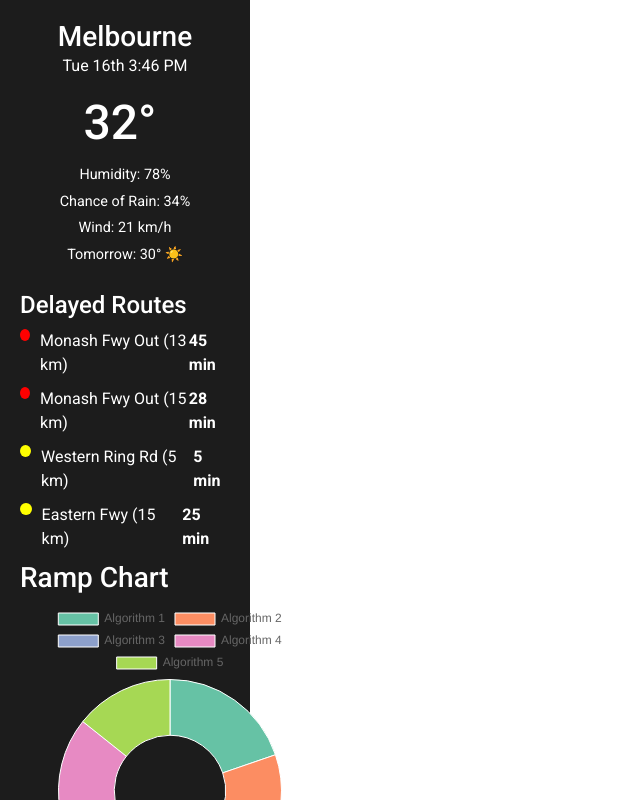
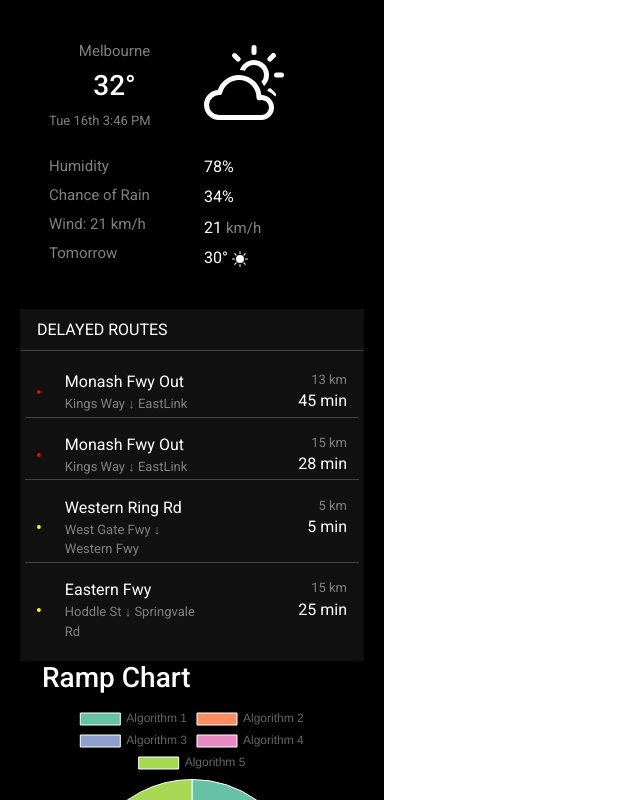
Before and after one commit to suhaniqld/sidebar-dashboard, a React (Create React App) app: page / in a window 1280 px wide. Shown: the top 800 px of the page, without its empty margins (0-640 px from the left). Built offline with nearby package versions, Linux system fonts and the light colour scheme.

Commit message:
add more changes

```diff
--- a/package.json
+++ b/package.json
@@ -13,8 +13,10 @@
     "bootstrap": "^5.3.3",
     "chart.js": "^4.4.4",
     "react": "^18.3.1",
+    "react-bootstrap": "^2.10.4",
     "react-chartjs-2": "^5.2.0",
     "react-dom": "^18.3.1",
+    "react-icons": "^5.3.0",
     "react-scripts": "5.0.1",
     "typescript": "^4.9.5",
     "web-vitals": "^2.1.4"
--- a/src/components/Rampchart.tsx
+++ b/src/components/Rampchart.tsx
@@ -1,6 +1,6 @@
 import React, { useEffect, useState } from "react";
 import { Doughnut } from "react-chartjs-2";
-import getRampAlgorithms from "../services/rampApi"; // Assuming your API is in the same folder
+import getRampAlgorithms from "../services/rampApi";
 import {
   Chart as ChartJS,
   ArcElement,
--- a/src/components/Sidebar.tsx
+++ b/src/components/Sidebar.tsx
@@ -2,45 +2,123 @@
 import React from "react";
 import "../styles/sidebar.css";
 import RampChart from "./Rampchart";
+import { Container, Row, Col, Card } from "react-bootstrap";
+import { BsCloudSun, BsFillSunFill, BsFillCircleFill } from "react-icons/bs"; // Bootstrap icons
+
+const routesData = [
+  {
+    id: 1,
+    route: "Monash Fwy Out",
+    distance: "13 km",
+    time: "45 min",
+    subRoutes: ["Kings Way", "EastLink"],
+    color: "red",
+  },
+  {
+    id: 2,
+    route: "Monash Fwy Out",
+    distance: "15 km",
+    time: "28 min",
+    subRoutes: ["Kings Way", "EastLink"],
+    color: "red",
+  },
+  {
+    id: 3,
+    route: "Western Ring Rd",
+    distance: "5 km",
+    time: "5 min",
+    subRoutes: ["West Gate Fwy", "Western Fwy"],
+    color: "yellow",
+  },
+  {
+    id: 4,
+    route: "Eastern Fwy",
+    distance: "15 km",
+    time: "25 min",
+    subRoutes: ["Hoddle St", "Springvale Rd"],
+    color: "yellow",
+  },
+];
+
+const WeatherCard = () => {
+  return (
+    <Container className="d-flex justify-content-center align-items-center weather-container">
+      <Card className="weather-card">
+        <Card.Body>
+          <Row>
+            <Col>
+              <p className="text-small text-center">Melbourne</p>
+              <h3 className="text-center">32°</h3>
+              <p className="text-extra-small">Tue 16th 3:46 PM</p>
+            </Col>
+            <Col>
+              <BsCloudSun size={80} />
+            </Col>
+          </Row>
+
+          <Row className="text-start details">
+            <Col>
+              <p className="text-small">Humidity</p>
+              <p className="text-small">Chance of Rain</p>
+              <p className="text-small">Wind: 21 km/h</p>
+              <p className="text-small">Tomorrow</p>
+            </Col>
+            <Col>
+              <p>78%</p>
+              <p>34%</p>
+              <p>
+                21 <span className="text-small"> km/h</span>
+              </p>
+              <p>
+                30° <BsFillSunFill />
+              </p>
+            </Col>
+          </Row>
+        </Card.Body>
+      </Card>
+    </Container>
+  );
+};
+
+const DelayedRoutesCard = () => {
+  return (
+    <Container className="d-flex justify-content-center align-items-center delayed-routes-container">
+      <Card>
+        <Card.Header className="text-start">DELAYED ROUTES</Card.Header>
+        <Card.Body>
+          {routesData.map((route) => (
+            <Row  key={route.id}>
+              <Col xs={1} className="d-flex align-items-center">
+                <BsFillCircleFill color={route.color} />
+              </Col>
+              <Col xs={6}>
+                <div>{route.route}</div>
+                <div className="text-extra-small">
+                  {route.subRoutes.join(" \u2193 ")}
+                </div>
+              </Col>
+              <Col xs={5} className="text-end">
+                <div className="text-extra-small">
+                  {route.distance}
+                </div>
+                <div>
+                  {route.time}
+                </div>
+              </Col>
+            </Row>
+          ))}
+        </Card.Body>
+      </Card>
+    </Container>
+  );
+};
 
 const Sidebar: React.FC = () => {
   return (
     <div className="sidebar-container">
-      <div className="weather-section">
-        <div className="weather-header">
-          <h3>Melbourne</h3> <p>Tue 16th 3:46 PM</p>
-        </div>
-        <div className="temperature">
-          <h1>32°</h1>
-          <div className="weather-icon">
-            <i className="bi bi-cloud-sun"></i>
-          </div>
-        </div>
-        <div className="weather-details">
-          <p>Humidity: 78%</p> <p>Chance of Rain: 34%</p> <p>Wind: 21 km/h</p>
-          <p>Tomorrow: 30° ☀️</p>
-        </div>
-      </div>
-      <div className="routes-section">
-        <h4>Delayed Routes</h4>
-        <div className="route-item">
-          <span className="dot red"></span> Monash Fwy Out (13 km)
-          <span className="time">45 min</span>
-        </div>
-        <div className="route-item">
-          <span className="dot red"></span> Monash Fwy Out (15 km)
-          <span className="time">28 min</span>
-        </div>
-        <div className="route-item">
-          <span className="dot yellow"></span> Western Ring Rd (5 km)
-          <span className="time">5 min</span>
-        </div>
-        <div className="route-item">
-          <span className="dot yellow"></span> Eastern Fwy (15 km)
-          <span className="time">25 min</span>
-        </div>
-      </div>
-      <RampChart/>
+      {WeatherCard()}
+      {DelayedRoutesCard()}
+      <RampChart />
     </div>
   );
 };
--- a/src/index.css
+++ b/src/index.css
@@ -1,3 +1,4 @@
+/* Use google font roboto globally  */
 @import url('https://fonts.googleapis.com/css2?family=Roboto:wght@300;400;500;700&display=swap');
 
 body {
--- a/src/styles/sidebar.css
+++ b/src/styles/sidebar.css
@@ -1,20 +1,53 @@
+p {
+    margin-bottom: 0.4rem;
+}
+
 .sidebar-container {
-    background-color: #1c1c1c;
+    background-color: #000;
     color: #ffffff;
     padding: 20px;
-    width: 250px;
+    width: 30%;
     height: 100vh;
     display: flex;
     flex-direction: column;
     justify-content: space-between;
 }
 
-.weather-section {
-    text-align: center;
+.weather-container, .delayed-routes-container {
+    height: 100vh;
 }
 
-.weather-header h3 {
-    margin: 0;
+.delayed-routes-container {
+    background-color: #111;
+    padding: 0;
+}
+
+.weather-container .card {
+    background-color: #000;
+    width: 400px;
+    color: #fff;
+    border-radius: 15px;
+}
+
+.delayed-routes-container .card {
+    background-color: #111;
+    width: 400px;
+    color: #fff;
+    border-radius: 10px;
+}
+
+.delayed-routes-container .card-header {
+    border-bottom: 1px solid #444;
+    font-weight: "bold",
+}
+
+.delayed-routes-container .row {
+    border-bottom: 1px solid #444;
+}
+
+.delayed-routes-container .row:last-child {
+    border-bottom: none;
+    margin-bottom: 0;
 }
 
 .temperature {
@@ -37,31 +70,18 @@
     font-size: 0.9rem;
 }
 
-.routes-section {
-    margin-top: 20px;
+.text-small {
+    font-size: 15px;
+    color: gray;
 }
 
-.route-item {
-    display: flex;
-    justify-content: space-between;
-    margin: 10px 0;
+.text-extra-small {
+    font-size: 13px;
+    color: gray;
 }
 
-.route-item .dot {
-    height: 12px;
-    width: 12px;
-    border-radius: 50%;
-    margin-right: 10px;
+.row {
+    margin-bottom: 12px;
+    padding-top: .2rem;
+    padding-bottom: .2rem;
 }
-
-.dot.red {
-    background-color: red;
-}
-
-.dot.yellow {
-    background-color: yellow;
-}
-
-.time {
-    font-weight: bold;
-}
```
Also changed, not shown: src/logo.svg (deleted), 1 other file (tests, documents, lock files or other folders).
